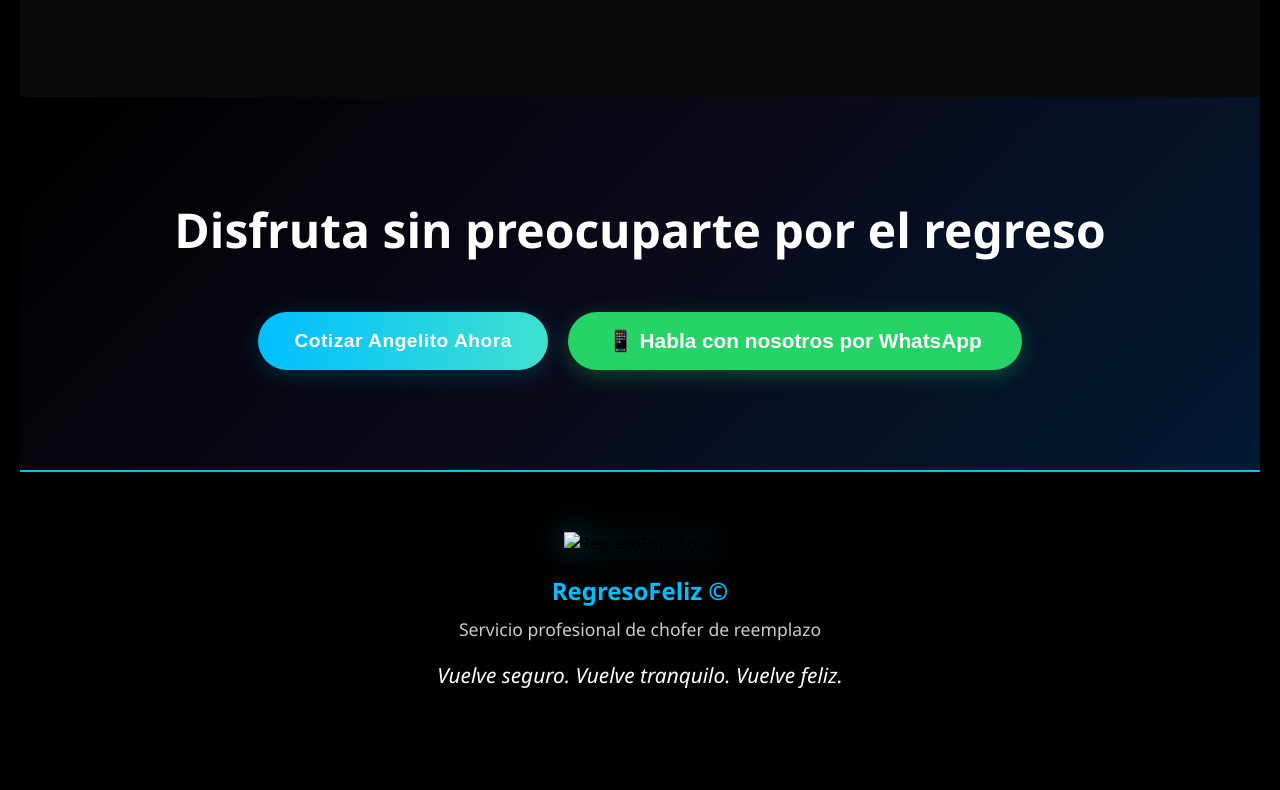
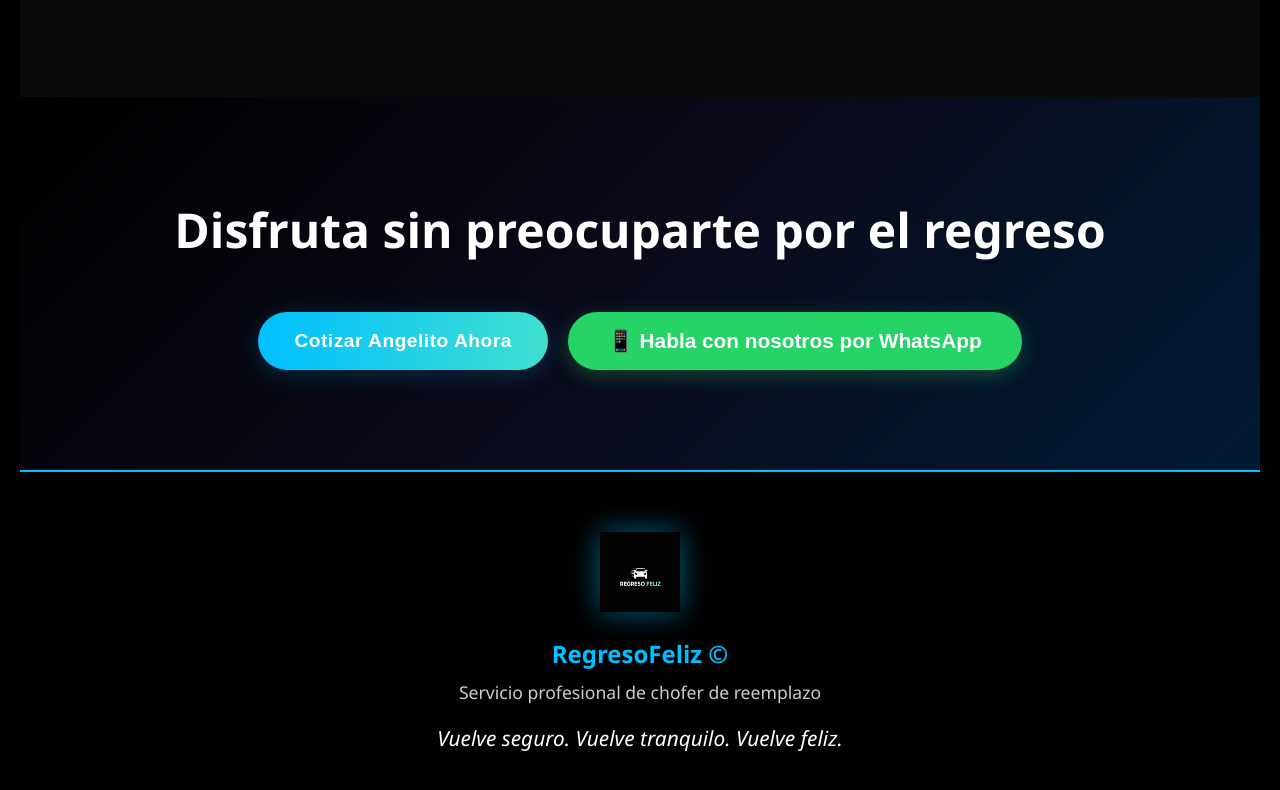
Before and after one commit to EyeFinish/Regresofeliz, a plain HTML site: page index.html in a window 1280 px wide. Shown: the part 3720-4510 px from the top of the page. Before the commit the page ends 4469 px from the top, so only its background shows below. Drawn offline with Linux system fonts and the light colour scheme.

```diff
--- a/index.html
+++ b/index.html
@@ -167,7 +167,7 @@
 
         <!-- 9. Footer -->
         <footer class="landing-footer">
-            <img src="logo-regresofeliz.png" alt="RegresoFeliz Logo" class="footer-logo">
+            <img src="./assets/logo-regresofeliz.png" alt="RegresoFeliz Logo" class="footer-logo">
             <p class="footer-brand">RegresoFeliz ©</p>
             <p class="footer-description">Servicio profesional de chofer de reemplazo</p>
             <p class="footer-slogan">Vuelve seguro. Vuelve tranquilo. Vuelve feliz.</p>
```
Also changed, not shown: formulario.html (+2 -2 lines).
